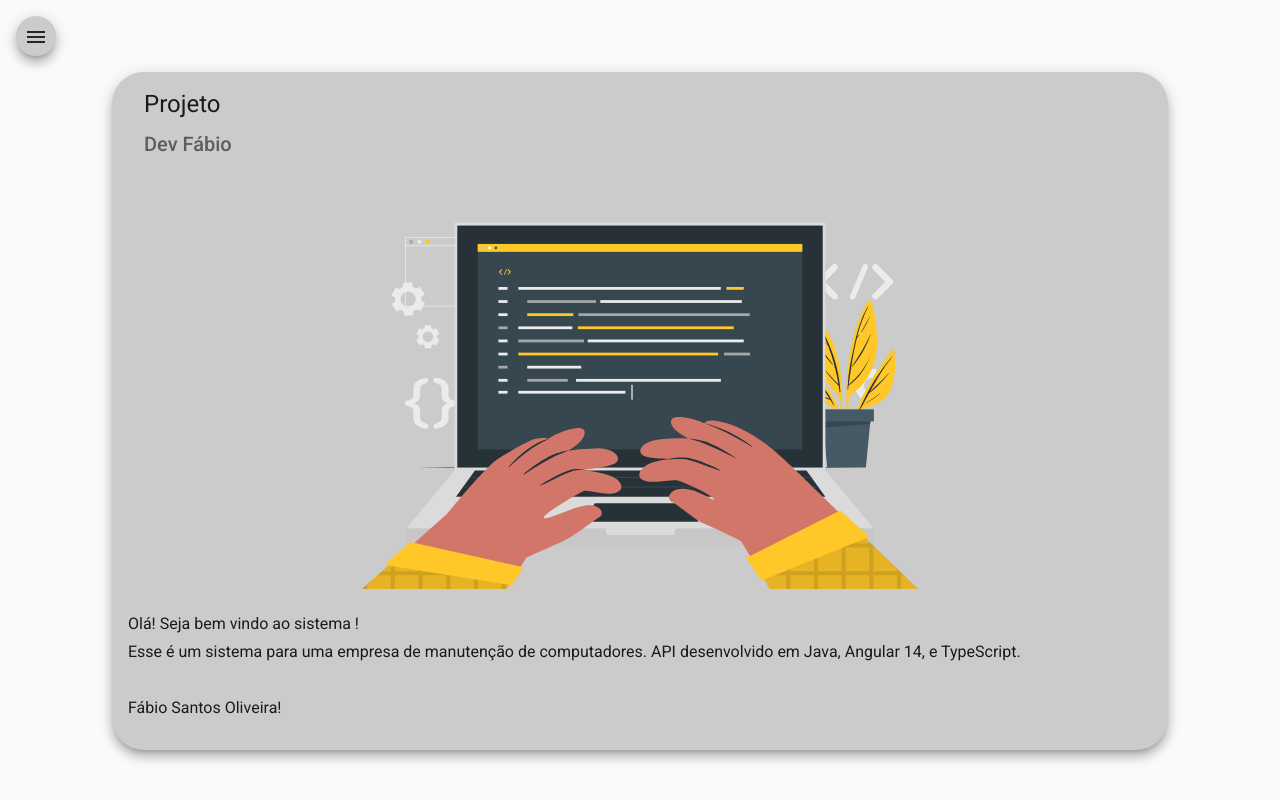
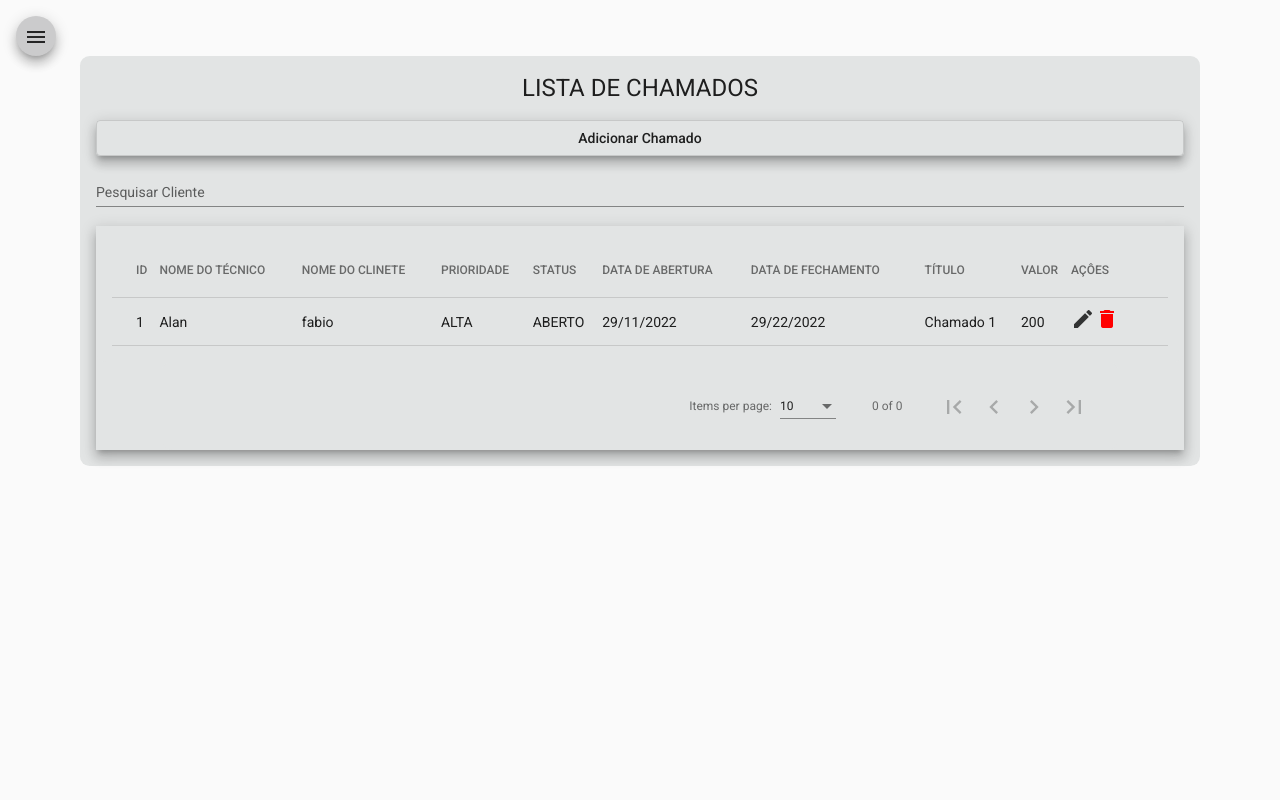
Before and after one commit to fabiooliveirajjd/Projeto-Servico-Front, an Angular app: page /chamados in a window 1280 px wide. Before the commit this address led to /home. Built offline with nearby package versions, Linux system fonts and the light colour scheme.

Commit message:
hatml e css para chamado-list

```diff
--- a/src/app/components/chamado/chamado-list/chamado-list.component.css
+++ b/src/app/components/chamado/chamado-list/chamado-list.component.css
@@ -0,0 +1,49 @@
+.container{
+    width: 85%;
+    margin: auto;
+    background-color: rgb(226, 228, 228);
+    padding: 1rem;
+    border-radius: .6rem;
+  }
+
+  .container1{
+    width: 100%;
+    margin: auto;
+    background-color: rgb(226, 228, 228);
+    padding: 1rem;
+    border-radius: .6rem;
+  }
+
+
+  table {
+      width: 100%;
+
+    }
+
+    .mat-form-field {
+      width: 100%;
+    }
+
+    button{
+      width: 100%;
+
+    }
+    h1, p{
+      width: 100%;
+      text-align: center;
+      margin-bottom: 2 rem;
+      border-radius: 2rem;
+    }
+
+   p {
+    margin-top: 4rem;
+    opacity: .5;
+  }
+
+  .edit {
+    color: rgb(50, 51, 51);
+  }
+
+  .delete {
+    color: red;
+  }
--- a/src/app/components/chamado/chamado-list/chamado-list.component.html
+++ b/src/app/components/chamado/chamado-list/chamado-list.component.html
@@ -1 +1,102 @@
-<p>chamado-list works!</p>
+<div class="container">
+
+    <h1 >LISTA DE CHAMADOS</h1>
+
+    <button class="mat-elevation-z8 " mat-stroked-button >Adicionar Chamado</button>
+
+    <mat-form-field appearance="standard">
+      <mat-label>Pesquisar Cliente</mat-label>
+      <input matInput (keyup)="applyFilter($event)" placeholder="Digite dados do Técnico" #input>
+    </mat-form-field>
+
+  <!--<mat-radio-group color="primary">
+        <mat-radio-button  >ABERTO</mat-radio-button>
+        <mat-radio-button >ANDAMENTO</mat-radio-button>
+        <mat-radio-button >ENCERRADO</mat-radio-button>
+      </mat-radio-group>-->
+
+    <div class="mat-elevation-z8">
+
+      <table  class="container1" mat-table [dataSource]="ELEMENT_DATA">
+
+        <ng-container matColumnDef="idChamado">
+          <th mat-header-cell *matHeaderCellDef> ID </th>
+          <td mat-cell *matCellDef="let element"> {{ element.idChamado }} </td>
+        </ng-container>
+
+        <ng-container matColumnDef="prioridade">
+          <th mat-header-cell *matHeaderCellDef> PRIORIDADE </th>
+          <td mat-cell *matCellDef="let element"> {{ element.prioridade }} </td>
+        </ng-container>
+
+        <ng-container matColumnDef="status">
+          <th mat-header-cell *matHeaderCellDef> STATUS </th>
+          <td mat-cell *matCellDef="let element"> {{ element.status }} </td>
+        </ng-container>
+
+        <ng-container matColumnDef="titulo">
+            <th mat-header-cell *matHeaderCellDef> TÍTULO </th>
+            <td mat-cell *matCellDef="let element"> {{ element.titulo }} </td>
+          </ng-container>
+
+          <ng-container matColumnDef="tecnico">
+            <th mat-header-cell *matHeaderCellDef> TÉCNICO </th>
+            <td mat-cell *matCellDef="let element"> {{ element.tecnico }} </td>
+          </ng-container>
+
+          <ng-container matColumnDef="cliente">
+            <th mat-header-cell *matHeaderCellDef> CLIENTE </th>
+            <td mat-cell *matCellDef="let element"> {{ element.cliente }} </td>
+          </ng-container>
+
+          <ng-container matColumnDef="nomeCliente">
+            <th mat-header-cell *matHeaderCellDef> NOME DO CLINETE </th>
+            <td mat-cell *matCellDef="let element"> {{ element.nomeCliente }} </td>
+          </ng-container>
+
+          <ng-container matColumnDef="nomeTecnico">
+            <th mat-header-cell *matHeaderCellDef> NOME DO TÉCNICO </th>
+            <td mat-cell *matCellDef="let element"> {{ element.nomeTecnico }} </td>
+          </ng-container>
+
+          <ng-container matColumnDef="valor">
+            <th mat-header-cell *matHeaderCellDef> VALOR </th>
+            <td mat-cell *matCellDef="let element"> {{ element.valor }} </td>
+          </ng-container>
+
+          <ng-container matColumnDef="dataAbertura">
+            <th mat-header-cell *matHeaderCellDef> DATA DE ABERTURA </th>
+            <td mat-cell *matCellDef="let element"> {{ element.dataAbertura }} </td>
+          </ng-container>
+
+          <ng-container matColumnDef="dataFechamento">
+            <th mat-header-cell *matHeaderCellDef> DATA DE FECHAMENTO</th>
+            <td mat-cell *matCellDef="let element"> {{ element.dataFechamento }} </td>
+          </ng-container>
+
+        <ng-container matColumnDef="acoes">
+          <th mat-header-cell *matHeaderCellDef> AÇÔES </th>
+          <td mat-cell *matCellDef="let element">
+            <a routerLink="update/{{ element.idCliente }}">
+            <i class="material-icons edit">edit</i>
+         </a>
+
+
+         <a routerLink="delete/{{ element.idCliente }}">
+            <i class="material-icons delete">delete</i>
+         </a>
+      </td>
+        </ng-container>
+
+        <tr mat-header-row *matHeaderRowDef="displayedColumns"></tr>
+        <tr mat-row *matRowDef="let row; columns: displayedColumns;"></tr>
+      </table>
+
+      <mat-paginator  class="container" [pageSizeOptions]="[10, 20]"
+                     showFirstLastButtons
+                     >
+      </mat-paginator>
+
+    </div>
+
+  </div>
--- a/src/app/components/chamado/chamado-list/chamado-list.component.ts
+++ b/src/app/components/chamado/chamado-list/chamado-list.component.ts
@@ -1,4 +1,8 @@
-import { Component, OnInit } from '@angular/core';
+import { MatTableDataSource } from '@angular/material/table';
+import { MatPaginator } from '@angular/material/paginator';
+import { Chamado } from './../../../models/chamado';
+
+import { Component, OnInit, ViewChild } from '@angular/core';
 
 @Component({
   selector: 'app-chamado-list',
@@ -7,9 +11,38 @@ import { Component, OnInit } from '@angular/core';
 })
 export class ChamadoListComponent implements OnInit {
 
+  ELEMENT_DATA: Chamado[] = [
+    {
+      idChamado: 1,
+      prioridade: 'ALTA',
+      status: 'ABERTO',
+      observacoes: 'Chamado Iniciado',
+      titulo: 'Chamado 1',
+      tecnico: '1',
+      cliente: '4',
+      nomeCliente: 'fabio',
+      nomeTecnico: 'Alan',
+      valor: '200',
+      dataAbertura: '29/11/2022',
+      dataFechamento: '29/22/2022'
+    }
+  ]
+
+  displayedColumns: string[] = ['idChamado', 'nomeTecnico', 'nomeCliente', 'prioridade', 'status',  'dataAbertura',
+  'dataFechamento', 'titulo', 'valor','acoes'];
+  dataSource = new MatTableDataSource<Chamado>(this.ELEMENT_DATA);
+
+  @ViewChild (MatPaginator) paginator: MatPaginator;
+
+
   constructor() { }
 
   ngOnInit(): void {
   }
 
+    applyFilter(event: Event) {
+    const filterValue = (event.target as HTMLInputElement).value;
+    this.dataSource.filter = filterValue.trim().toLowerCase();
+  }
+
 }
--- a/src/app/components/nav/nav.component.html
+++ b/src/app/components/nav/nav.component.html
@@ -15,7 +15,7 @@
             <i class="material-icons">person</i>
             Clientes
         </a>
-        <a mat-list-item routerLink="/">
+        <a mat-list-item routerLink="chamados">
             <i class="material-icons"> pageview </i>
             Chamados
         </a>
--- a/src/app/components/nav/nav.component.ts
+++ b/src/app/components/nav/nav.component.ts
@@ -11,7 +11,7 @@ export class NavComponent implements OnInit {
   constructor(private router: Router) { }
 
   ngOnInit(): void {
-    this.router.navigate(['home'])
+    this.router.navigate(['chamados'])
   }
 
 }
--- a/src/app/models/chamdo.ts
+++ b/src/app/models/chamado.ts
@@ -1,7 +1,5 @@
 export interface Chamado{
     idChamado?: any;
-    dataAbertura: string;
-    dataFechamento: string;
     prioridade: string;
     status: string;
     observacoes: string;
@@ -11,4 +9,6 @@ export interface Chamado{
     nomeCliente: string;
     nomeTecnico: string;
     valor: any;
+    dataAbertura?: string;
+    dataFechamento?: string;
 }
```
